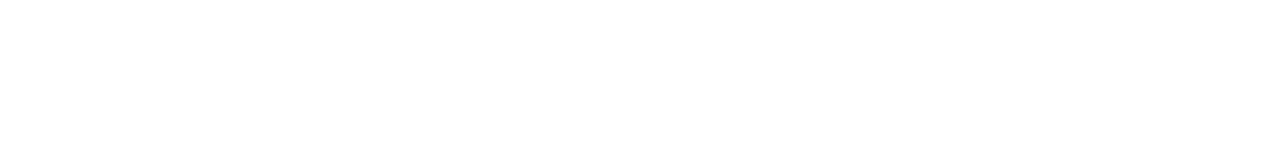
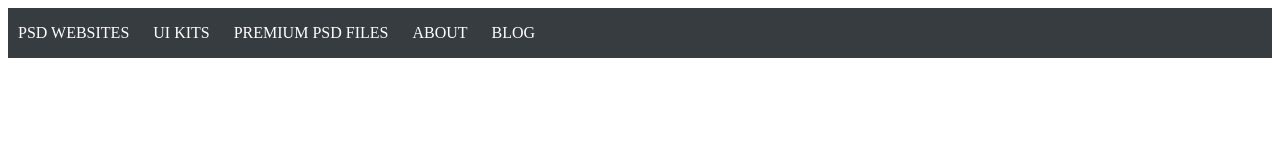
Before and after one commit to AndriiPolishko/blaz_design, a plain HTML site: page index.html in a window 1280 px wide. Drawn offline with Linux system fonts and the light colour scheme.

Commit message:
basic header design

```diff
--- a/css/index.css
+++ b/css/index.css
@@ -9,3 +9,17 @@
     --light-purple: rgb(187, 49, 131);
 
 }
+
+header {
+    background-color: var(--dark-gray);
+    height: 20%;
+    display: flex;
+    color: var(--white);
+}
+a {
+    margin: 10px;
+}
+a, a:visited, a:hover, a:active {
+    color: white;
+    text-decoration: none;
+}
--- a/index.html
+++ b/index.html
@@ -3,9 +3,17 @@
 <head>
     <meta charset="UTF-8">
     <title>Title</title>
+    <link rel="stylesheet" href="css/index.css">
 </head>
 <body>
     <header>
+        <p>
+            <a href="">PSD WEBSITES</a>
+            <a href="">UI KITS</a>
+            <a href="">PREMIUM PSD FILES</a>
+            <a href="">ABOUT</a>
+            <a href="">BLOG</a>
+        </p>
     </header>
     <main>
         <section class = "banner">
```
